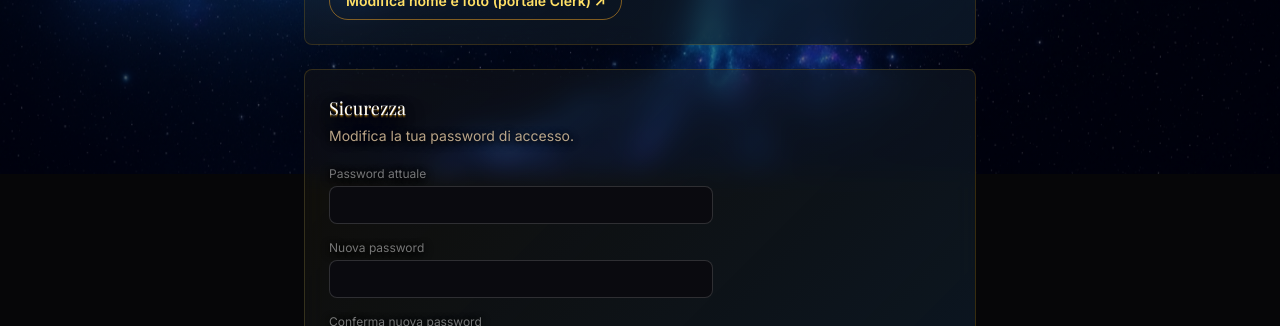
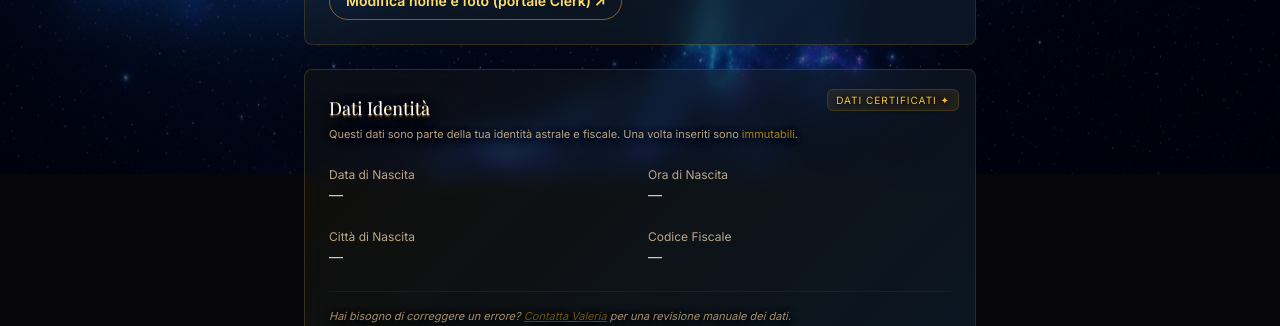
Before and after one commit to DND72/valeria-landing, a React (Vite) app: page /profilo in a window 1280 px wide. Shown: the part 626-952 px from the top of the page. Built offline with nearby package versions, Linux system fonts and the light colour scheme; no server answers; sample sign-in values are in the browser's storage; a web font is replaced by a local one.

Commit message:
Modifica database clienti interno

```diff
--- /dev/null
+++ b/src/api/me.ts
@@ -0,0 +1,42 @@
+import { useAuth } from '@clerk/clerk-react'
+
+export interface ClientProfile {
+  firstName: string
+  lastName: string
+  birthDate: string | null
+  birthTime: string | null
+  birthCity: string | null
+  taxId: string | null
+}
+
+export function useMeApi() {
+  const { getToken } = useAuth()
+  const API_URL = import.meta.env.VITE_API_URL || 'http://localhost:8787'
+
+  const authFetch = async (endpoint: string, options: RequestInit = {}) => {
+    const token = await getToken()
+    if (!token) throw new Error('Non autenticato')
+
+    const res = await fetch(`${API_URL}${endpoint}`, {
+      ...options,
+      headers: {
+        'Content-Type': 'application/json',
+        Authorization: `Bearer ${token}`,
+        ...options.headers,
+      },
+    })
+
+    if (!res.ok) {
+      const body = await res.json().catch(() => ({}))
+      throw new Error(body.error || 'Errore di comunicazione col server')
+    }
+
+    return res.json()
+  }
+
+  const getProfile = async (): Promise<ClientProfile> => {
+    return authFetch('/api/me/profile')
+  }
+
+  return { getProfile }
+}
--- a/src/pages/ClientDetailPage.tsx
+++ b/src/pages/ClientDetailPage.tsx
@@ -337,9 +337,10 @@ export default function ClientDetailPage() {
                   <input
                     type="date"
                     value={birthday}
-                    onChange={(e) => setBirthday(e.target.value)}
-                    className="w-full bg-dark-600/50 border border-white/10 rounded-lg px-3 py-2 text-sm text-white focus:border-gold-600/40 outline-none [color-scheme:dark]"
+                    readOnly
+                    className="w-full bg-dark-600/30 border border-white/5 rounded-lg px-3 py-2 text-sm text-white/50 cursor-not-allowed outline-none [color-scheme:dark]"
                   />
+                  <p className="text-[9px] text-white/20 mt-1 italic">Dato prelevato da Clerk/Registrazione (Immutabile)</p>
                 </label>
                 <label className="block">
                   <span className="text-white/45 text-[10px] uppercase tracking-wider block mb-1">Ora di Nascita</span>
--- a/src/pages/NatalChartPage.tsx
+++ b/src/pages/NatalChartPage.tsx
@@ -4,6 +4,7 @@ import ReactMarkdown from 'react-markdown'
 import { Link } from 'react-router-dom'
 import { useUser } from '@clerk/clerk-react'
 import { useAstrologyApi, type NatalChartResponse } from '../api/astrology'
+import { useMeApi } from '../api/me'
 import ZodiacWheel from '../components/ZodiacWheel'
 import { useCircadianTheme } from '../hooks/useCircadianTheme'
 import { SIGN_MEANINGS, HOUSE_MEANINGS } from '../constants/astrologyMeanings'
@@ -280,6 +281,7 @@ function ResultPanel({ data, isLoggedIn }: { data: NatalChartResponse; isLoggedI
 
 export default function NatalChartPage() {
   const { calculateFreeChart, syncNatalData, getMyCharts, getLatestChart } = useAstrologyApi()
+  const { getProfile } = useMeApi()
   const { user } = useUser()
   const isLoggedIn = !!user
 
--- a/src/pages/ProfilePage.tsx
+++ b/src/pages/ProfilePage.tsx
@@ -3,6 +3,8 @@ import { motion } from 'framer-motion'
 import { type FormEvent, useState } from 'react'
 import { Link, Navigate, useNavigate } from 'react-router-dom'
 import { isPrivilegedClerkUser } from '../lib/privilegedUser'
+import { useMeApi, type ClientProfile } from '../api/me'
+import { useEffect } from 'react'
 
 function FieldRow({ label, value }: { label: string; value: string }) {
   return (
@@ -28,6 +30,16 @@ export default function ProfilePage() {
   // Delete account
   const [deleteConfirm, setDeleteConfirm] = useState(false)
   const [deleting, setDeleting] = useState(false)
+
+  // Identity data
+  const { getProfile } = useMeApi()
+  const [profile, setProfile] = useState<ClientProfile | null>(null)
+
+  useEffect(() => {
+    getProfile()
+      .then(setProfile)
+      .catch(err => console.error("Errore caricamento profilo:", err))
+  }, [])
 
   if (!isLoaded) {
     return (
@@ -160,6 +172,50 @@ export default function ProfilePage() {
             >
               Modifica nome e foto (portale Clerk) ↗
             </a>
+          </motion.section>
+
+          {/* Dati Identità (Reliquia) */}
+          <motion.section
+            initial={{ opacity: 0, y: 12 }}
+            animate={{ opacity: 1, y: 0 }}
+            transition={{ delay: 0.08 }}
+            className="mystical-card relative overflow-hidden"
+          >
+            <div className="absolute top-0 right-0 p-4">
+               <span className="text-[10px] uppercase tracking-widest px-2 py-1 bg-gold-500/10 border border-gold-500/20 text-gold-400 rounded-md">
+                 Dati Certificati ✦
+               </span>
+            </div>
+
+            <h2 className="font-serif text-lg text-white mb-1">Dati Identità</h2>
+            <p className="text-white/40 text-[11px] mb-6">
+              Questi dati sono parte della tua identità astrale e fiscale. Una volta inseriti sono <span className="text-gold-500/80">immutabili</span>.
+            </p>
+
+            <dl className="grid sm:grid-cols-2 gap-y-6 gap-x-4 text-sm mb-6">
+              <FieldRow
+                label="Data di Nascita"
+                value={profile?.birthDate ? new Date(profile.birthDate).toLocaleDateString('it-IT') : '—'}
+              />
+              <FieldRow
+                label="Ora di Nascita"
+                value={profile?.birthTime || '—'}
+              />
+              <FieldRow
+                label="Città di Nascita"
+                value={profile?.birthCity || '—'}
+              />
+              <FieldRow
+                label="Codice Fiscale"
+                value={profile?.taxId || '—'}
+              />
+            </dl>
+
+            <div className="pt-4 border-t border-white/5">
+              <p className="text-[11px] text-white/30 italic">
+                Hai bisogno di correggere un errore? <Link to="/faq" className="text-gold-500/50 hover:text-gold-500 underline transition-colors">Contatta Valeria</Link> per una revisione manuale dei dati.
+              </p>
+            </div>
           </motion.section>
 
           {/* Cambio password */}
```
Also changed, not shown: 2 other files (tests, documents, lock files or other folders).
